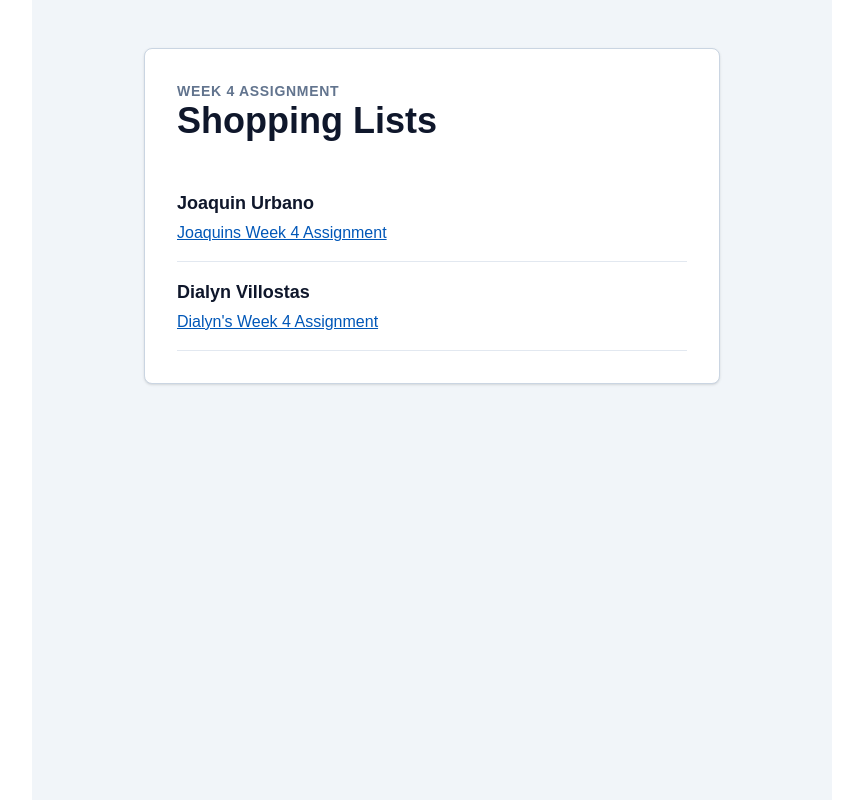
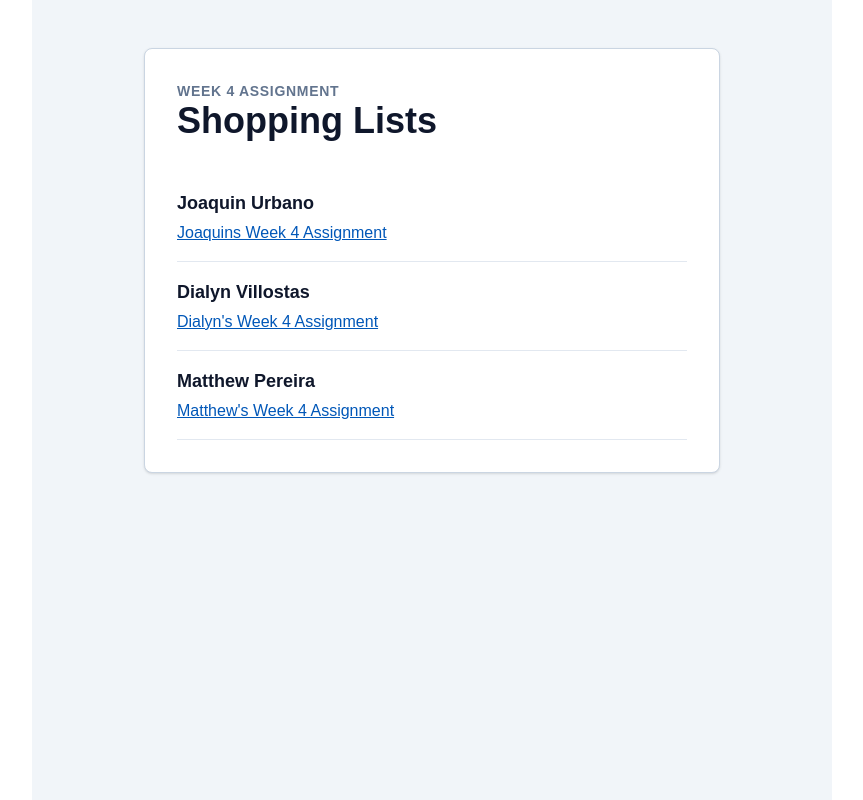
Before and after one commit to JGOFF125/Web-Dev, a Next.js app: page /week-4 in a window 1280 px wide. Shown: the whole page, without its empty margins (208-1071 px from the left). Built offline with nearby package versions, Linux system fonts and the light colour scheme.

Commit message:
Add Matthew Pereira's Week 4 Assignment link

```diff
--- a/app/week-4/page.js
+++ b/app/week-4/page.js
@@ -38,6 +38,19 @@ export default function Page() {
               Dialyn's Week 4 Assignment
             </Link>
           </li>
+
+          <li className="border-b border-slate-200 py-4">
+            <p className="text-lg font-semibold text-slate-900">
+              Matthew Pereira
+            </p>
+
+            <Link
+              href="/week-4/Matthew"
+              className="mt-1 inline-block text-emerald-700 underline hover:text-emerald-900"
+            >
+              Matthew's Week 4 Assignment
+            </Link>
+          </li>
         </ul>
       </section>
     </main>
```
